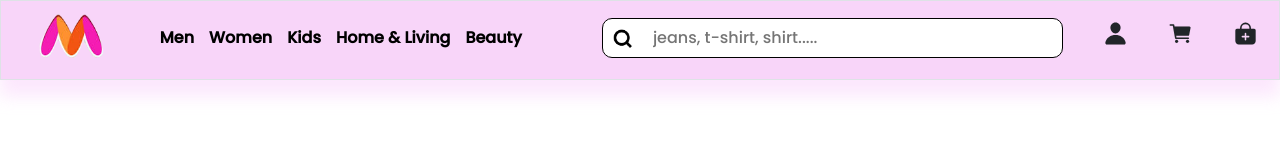
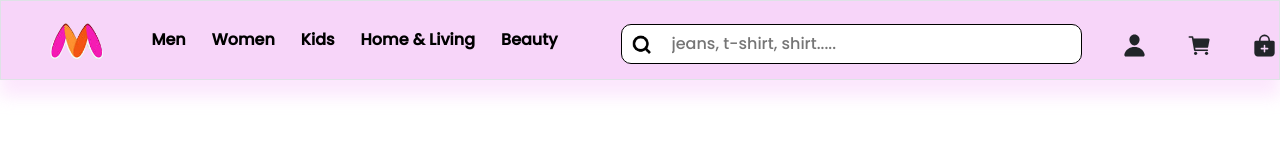
Before and after one commit to dushyant2909/Myntra, a plain HTML site: page index.html in a window 1280 px wide. Drawn offline with nearby package versions, Linux system fonts and the light colour scheme; a script that the page names is missing.

Commit message:
Changed some css and modified id's and class names

```diff
--- a/index.html
+++ b/index.html
@@ -16,10 +16,10 @@
 </head>
 <body>
     <div class="container-fluid"> <!--This is outside container of full webpage-->
-        <div class="row border" id="top_heading">
+        <div class="row border" id="navigation-bar">
             <img src="./myntra logo.png" id="myntra_logo" alt="Myntra Logo">
-            <div class="nvbar">
-                <a href="#men" class="category" id="a">Men</a>
+            <div class="navigation-hover-menu">
+                <a href="#men" class="category">Men</a>
                 <div class="inside-nav" id="b">
                     <div class="ii">
                         <div class="cinsidenav">
--- a/landing page.css
+++ b/landing page.css
@@ -1,19 +1,36 @@
 @import url("https://fonts.googleapis.com/css2?family=Oswald:wght@500;600&family=Poppins:ital,wght@0,500;1,500&display=swap");
+*{
+  box-sizing: border-box;
+}
 body {
   font-family: "Oswald", sans-serif;
   font-family: "Poppins", sans-serif;
 }
 #myntra_logo {
-  margin-left: 0px;
-  margin-top: -10px;
-  /* width: 100px; */
+  margin-left: 17px;
+  margin-top: 10px;
+  height: 67px;
+}
+#navigation-bar {
   height: 80px;
+  background-color: rgb(247, 213, 249);
+  box-shadow: 0px 16px 16px 0px rgba(247, 195, 249, 0.4);
+  display: flex;
+  align-items: center;
 }
-#top_heading {
-  height: 80px;
-  padding-top: 10px;
-  background-color: rgb(248, 213, 249);
-  box-shadow: 0px 16px 16px 0px rgba(247, 195, 249, 0.4);
+.navigation-hover-menu{
+  display: flex;
+  align-items: center;
+  height: 100%;
+}
+.category {
+  color: black;
+  font-weight: 600;
+  height: 100%;
+  display: flex;
+  align-items: center;
+  /* background-color: lightblue; */
+  padding:13px;
 }
 .inside-nav {
   /* Outer container of inside navigation content*/
@@ -59,16 +76,8 @@ body {
   z-index: 2;
 }
 
-.nvbar {
-  margin: 15px;
-  display: flex;
-}
-.category {
-  padding-right: 15px;
-  text-decoration: none;
-  color: black;
-  font-weight: 900;
-}
+
+
 .cat {
   color: black;
   font-weight: 900;
```
